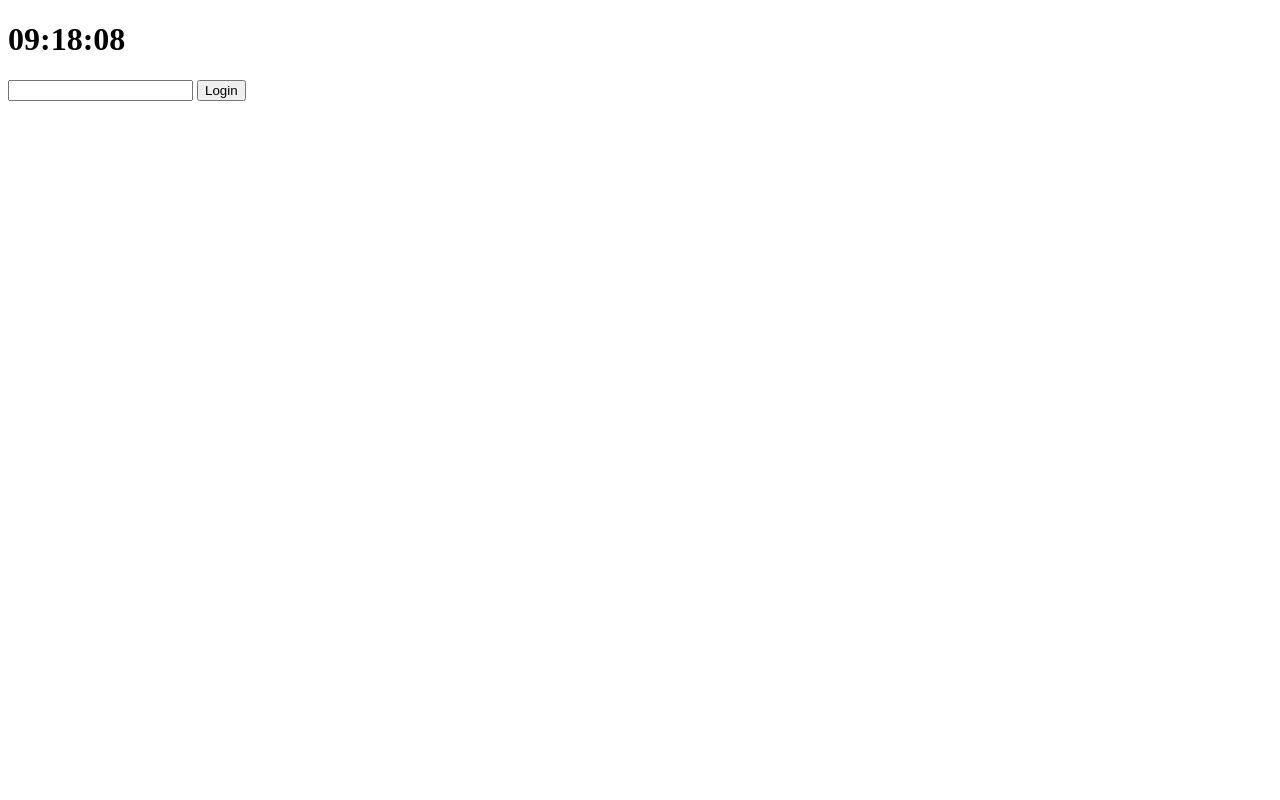
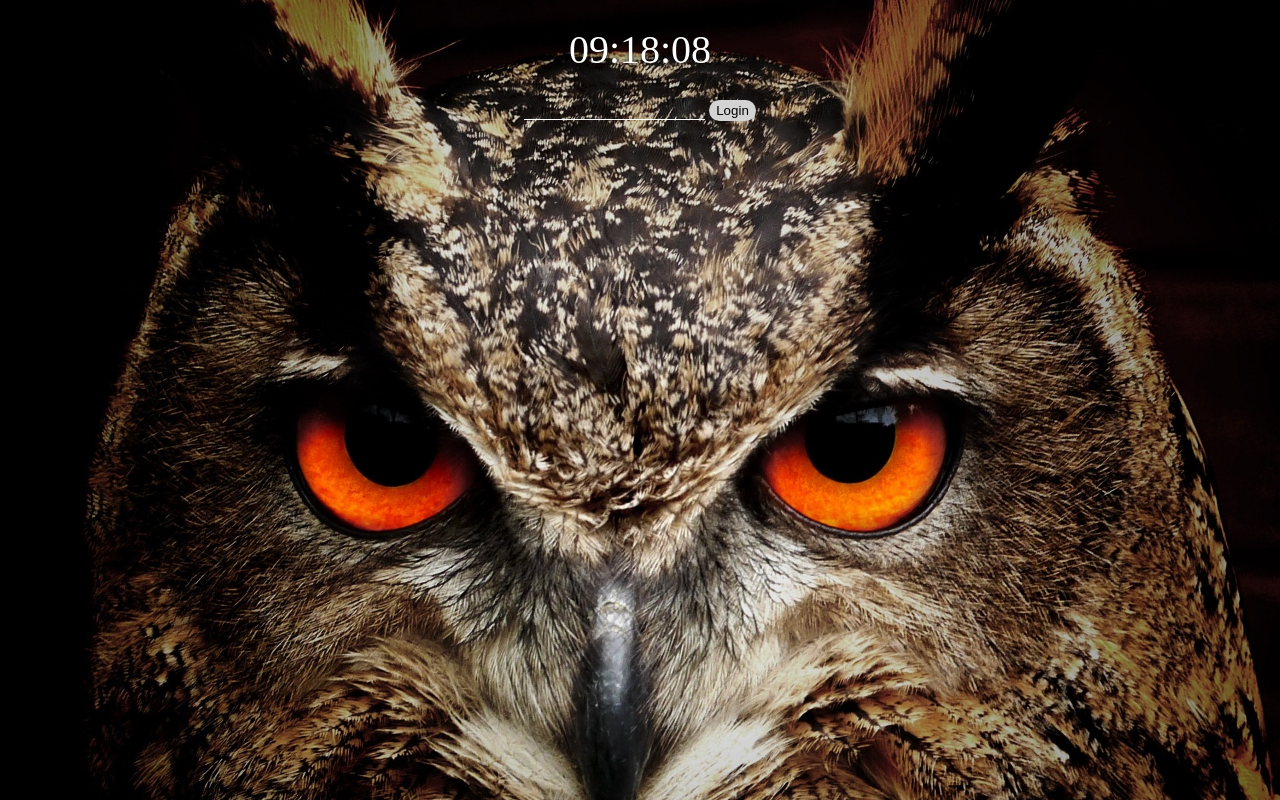
Before and after one commit to jsh5429/2023_html-css-js, a plain HTML site: page index.html in a window 1280 px wide. Drawn offline with Linux system fonts and the light colour scheme; a web font is replaced by a local one.

Commit message:
0320 css

```diff
--- /dev/null
+++ b/css/reset.css
@@ -0,0 +1,48 @@
+/* http://meyerweb.com/eric/tools/css/reset/
+   v2.0 | 20110126
+   License: none (public domain)
+*/
+
+html, body, div, span, applet, object, iframe,
+h1, h2, h3, h4, h5, h6, p, blockquote, pre,
+a, abbr, acronym, address, big, cite, code,
+del, dfn, em, img, ins, kbd, q, s, samp,
+small, strike, strong, sub, sup, tt, var,
+b, u, i, center,
+dl, dt, dd, ol, ul, li,
+fieldset, form, label, legend,
+table, caption, tbody, tfoot, thead, tr, th, td,
+article, aside, canvas, details, embed,
+figure, figcaption, footer, header, hgroup,
+menu, nav, output, ruby, section, summary,
+time, mark, audio, video {
+	margin: 0;
+	padding: 0;
+	border: 0;
+	font-size: 100%;
+	font: inherit;
+	vertical-align: baseline;
+}
+/* HTML5 display-role reset for older browsers */
+article, aside, details, figcaption, figure,
+footer, header, hgroup, menu, nav, section {
+	display: block;
+}
+body {
+	line-height: 1;
+}
+ol, ul {
+	list-style: none;
+}
+blockquote, q {
+	quotes: none;
+}
+blockquote:before, blockquote:after,
+q:before, q:after {
+	content: '';
+	content: none;
+}
+table {
+	border-collapse: collapse;
+	border-spacing: 0;
+}
--- a/css/style.css
+++ b/css/style.css
@@ -1,3 +1,99 @@
+@font-face {
+    font-family: 'TheJamsil5Bold';
+    src: url('https://cdn.jsdelivr.net/gh/projectnoonnu/noonfonts_2302_01@1.0/TheJamsil5Bold.woff2') format('woff2');
+    font-weight: 700;
+    font-style: normal;
+}
+@font-face {
+    font-family: 'KCCChassam';
+    src: url('https://cdn.jsdelivr.net/gh/projectnoonnu/noonfonts_2302@1.0/KCCChassam.woff2') format('woff2');
+    font-weight: normal;
+    font-style: normal;
+}
+
+/* 태그에 대한 디자인*/
+h1{
+    font-size: 2rem;
+    font-family: 'TheJamsil5Bold';
+    margin: 10px 0;
+    color: white;
+}
+
+/*todolist 디자인*/
+#todolist {
+    margin: auto; /*중앙정렬*/
+    max-width: 400px;
+    margin-top: 20px;
+    padding: 0 30px;
+}
+
+#todolist li{
+    font-family:'KCCChassam';
+    clear: both;
+    margin: 5px 0;
+}
+
+/* x버튼을 오른쪽에 깔끔하게 정렬 */
+#todolist li button{
+    float: right;
+    background-color: transparent;
+    border: solid black 1px;
+    border-radius: 20px;
+    cursor: pointer;
+}
+
+#todolist li span{
+    margin-top: 7px;
+    font-size: 0.7rem;
+}
+
+
+/* input[type="text"], [type="submit"]*/
+input[type="text"]{
+    /*배경을 투명하게*/
+    background-color: transparent;
+    border: none;
+    border-bottom: 1px white solid;
+    color: white;
+}
+
+input[type="text"]{
+    outline: none;
+}
+
+input[type="text"]::placeholder{
+    color: rgba(255,255,255,0.7);
+}
+
+/*버튼 디자인*/
+input[type="text"]+input[type="submit"]{
+    background-color: lightgray;
+    border: none;
+    border-radius: 20px;
+    padding: 3px 7px;
+    color: black;
+}
+
+/* 버튼에 마우스를 올렸을 때 */
+input[type="text"]+input[type="submit"]:hover{
+    background-color: darkslategray;
+    color: white;
+}
+
+/*태그를 숨기기 위한 클래스*/
 .hidden {
     display: none;
 }
+
+/* 각각 id에 따른 디자인 */
+#clock{
+    text-align: center;
+    font-size: 2.5rem;
+    margin: 30px 0;
+    color: white;
+    text-shadow: 0 0 5px black;
+}
+
+#greeting, #login-form, #todo-form{
+    text-align: center;
+}
--- a/index.html
+++ b/index.html
@@ -5,6 +5,7 @@
     <meta http-equiv="X-UA-Compatible" content="IE=edge">
     <meta name="viewport" content="width=device-width, initial-scale=1.0">
     <title>Document</title>
+    <link rel="stylesheet" href="./css/reset.css">
     <link rel="stylesheet" href="./css/style.css">
 </head>
 <body>
--- a/js/background.js
+++ b/js/background.js
@@ -13,8 +13,7 @@ const body = document.querySelector("body");
 const images = ["0.jpg", "1.jpg", "2.jpg"];
 
 // 랜덤한 숫자값 0~2까지 생성
-const randomIndex = Math.floor(Math.random()*3);
+const randomIndex = Math.floor(Math.random()*images.length);
 
-
-body.style.backgroundImage = "url(./img/0.jpg)";
+body.style.backgroundImage = `url(./img/${images[randomIndex]})`;
 body.style.backgroundSize = "cover";
```
